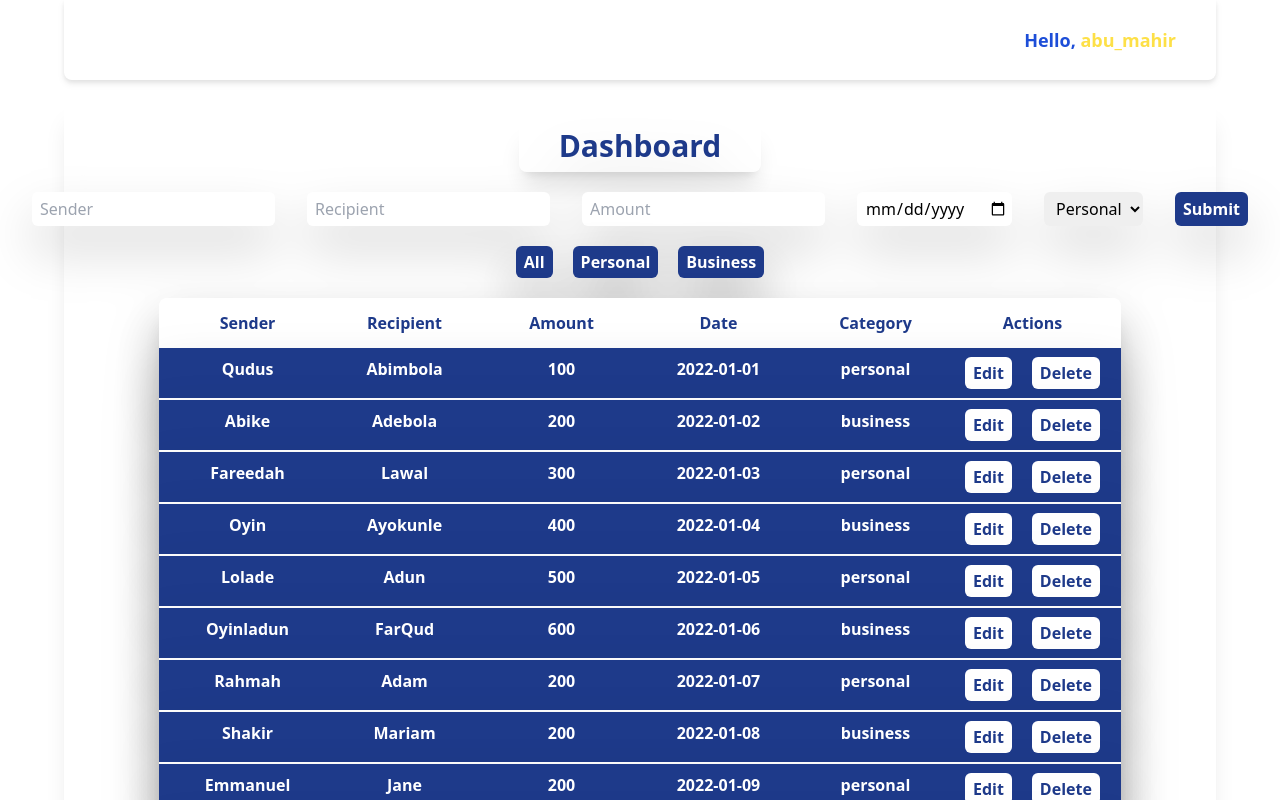
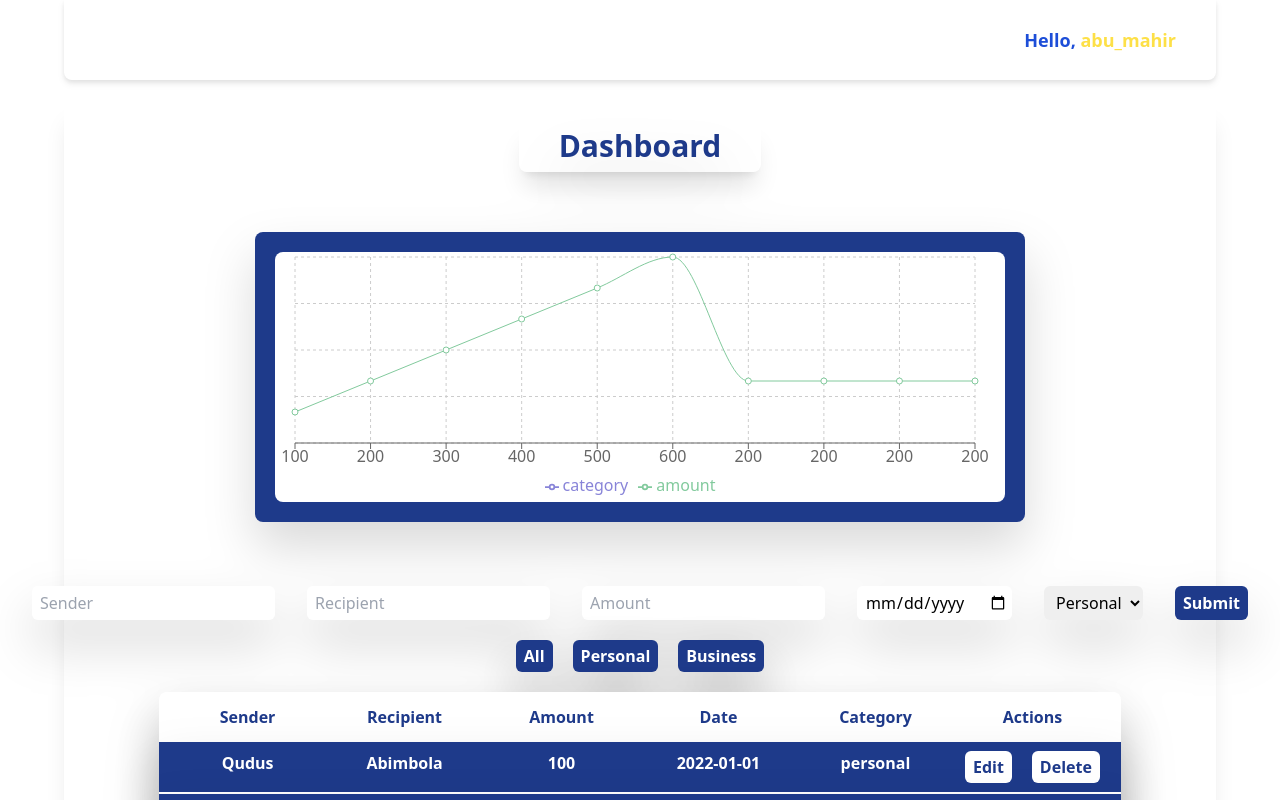
Before and after one commit to AbuMahir980/Remittance-Tracker, a React (Create React App) app: page / in a window 1280 px wide. Shown: the top 800 px of the page. Built offline with nearby package versions, Linux system fonts and the light colour scheme.

Commit message:
Add graph + styling

```diff
--- a/src/Components/ListTransaction.jsx
+++ b/src/Components/ListTransaction.jsx
@@ -3,7 +3,7 @@ import TransactionRow from './TransactionRow'
 
 const ListTransaction = ({ transactions, deleteTransaction, updateTransaction }) => {
     return (
-        <div className='bg-white m-auto drop-shadow-2xl text-blue-900 shadow-xl rounded-lg'>
+        <div className='bg-white m-auto drop-shadow-2xl text-blue-900 rounded-lg'>
             <table>
             <thead>
                 <tr className="grid grid-cols-6 text-center py-3 gap-5 m-auto text-center px-5 ">
--- a/src/Pages/Dashboard.jsx
+++ b/src/Pages/Dashboard.jsx
@@ -6,6 +6,7 @@ import Footer from '../Components/Footer';
 import AddTransaction from '../Components/AddTransaction';
 import FilterTransaction from '../Components/FilterTransaction';
 import ListTransaction from '../Components/ListTransaction';
+import { LineChart, Line, CartesianGrid, XAxis, YAxis, Tooltip, Legend } from 'recharts';
 
 const Dashboard = () => {
     const [transactions, setTransactions] = useState(initialTransactions);
@@ -36,6 +37,24 @@ const Dashboard = () => {
             <Header user={Userprofile}/>
             <div className='w-[90vw] min-h-[80vh] m-auto drop-shadow-2xl my-5 shadow-xl flex flex-col justify-start items-center rounded-lg pb-5'>
                 <h1 className="text-center mt-5 mb-5 font-black text-3xl text-blue-900 shadow-xl px-10 py-2 rounded-lg">Dashboard</h1>
+                <div className='bg-blue-900 rounded-lg py-5 px-5 mb-16 mt-10'>
+                    {/* <LineChart width={800} height={300} data={initialTransactions} margin={{ top: 5, right: 20, bottom: 5, left: 0 }}>
+                        <Line type="monotone" dataKey="amount" stroke="#8884d8" />
+                        <CartesianGrid stroke="#ccc" strokeDasharray="2 2" />
+                        <XAxis dataKey="category" />
+                        <YAxis />
+                        <Tooltip />
+                    </LineChart> */}
+                    <LineChart width={730} height={250} data={initialTransactions} margin={{ top: 5, right: 30, left: 20, bottom: 5 }} className='text-white bg-white rounded-lg'>
+                        <CartesianGrid strokeDasharray="3 3" />
+                        <XAxis dataKey="amount" style={{color:'fff'}}/>
+                        {/* <YAxis /> */}
+                        <Tooltip />
+                        <Legend />
+                        <Line type="monotone" dataKey="category" stroke="#8884d8" />
+                        <Line type="monotone" dataKey="amount" stroke="#82ca9d" />
+                    </LineChart>
+                </div>
                 <AddTransaction addTransaction={addTransaction}/>
                 <FilterTransaction setFilter={setFilter}/>
                 <ListTransaction transactions={filteredTransactions} deleteTransaction={deleteTransaction} updateTransaction={updateTransaction}/>
```
